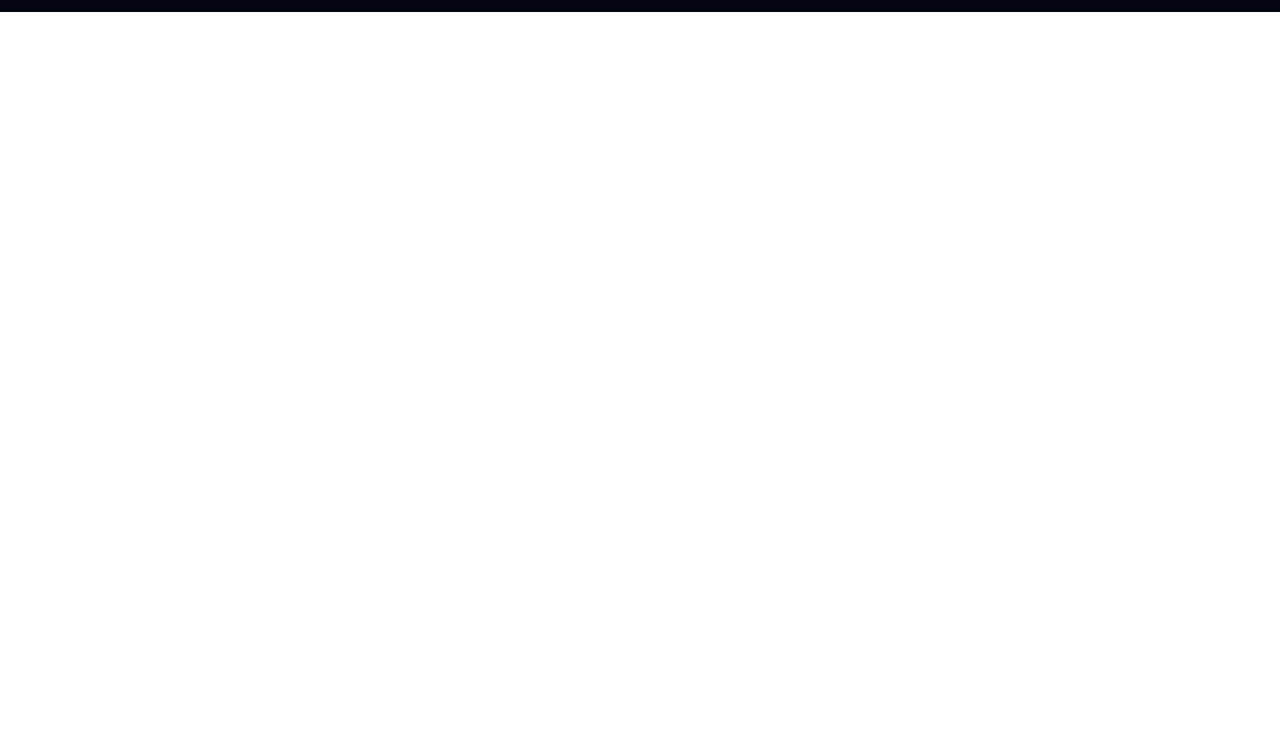
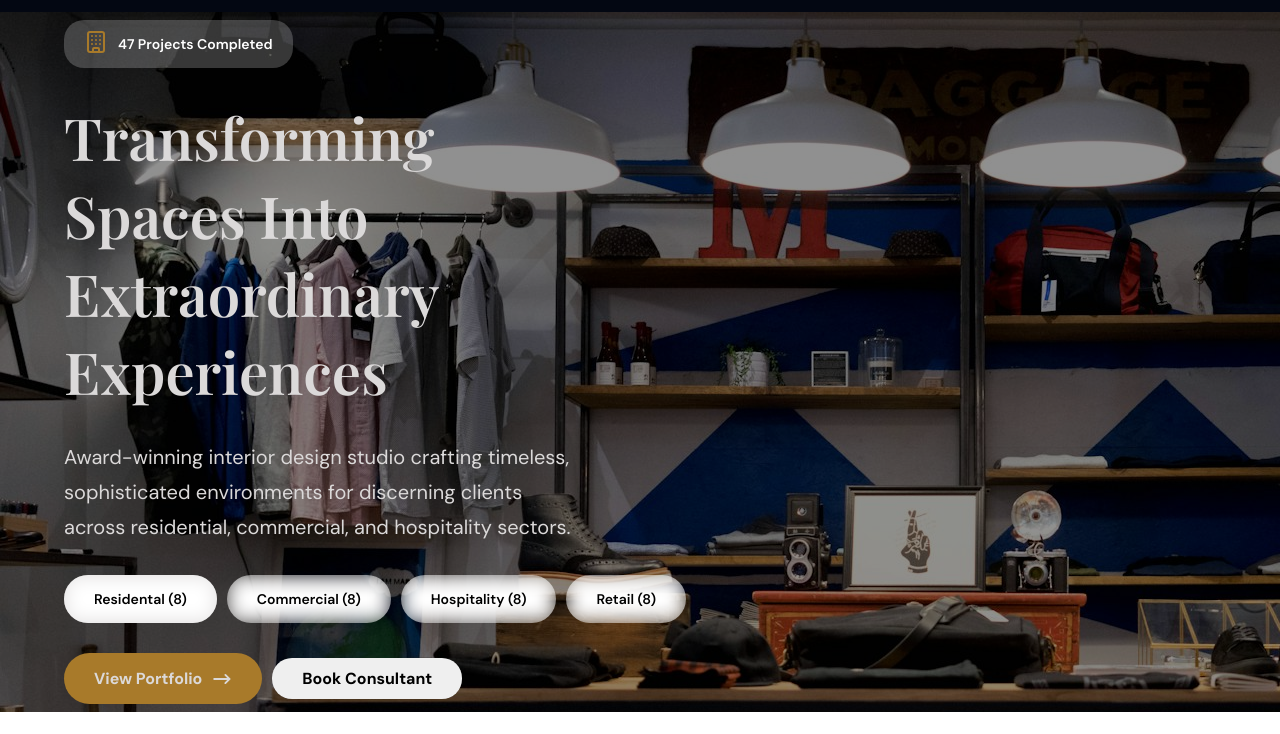
Before and after one commit to kisan2/classProject-ismt, a plain HTML site: page index.html in a window 1280 px wide. Shown: the part 66-800 px from the top of the page. Drawn offline with nearby package versions, Linux system fonts and the light colour scheme; a web font is replaced by a local one.

Commit message:
hero section

```diff
--- a/css/index.css
+++ b/css/index.css
@@ -1,8 +1,10 @@
 @import url('https://fonts.googleapis.com/css2?family=DM+Sans:ital,opsz,wght@0,9..40,100..1000;1,9..40,100..1000&display=swap');
+@import url('https://fonts.googleapis.com/css2?family=Playfair+Display:ital,wght@0,400..900;1,400..900&display=swap');
 :root{
 --pimary-color:#030712;
 --color-white:rgb(219, 217, 217);
 --secondary-color:#A87A2A;
+--font-family: "Playfair Display", serif;
 }
 
 *{
@@ -103,6 +105,158 @@ nav{
     display: none;
 }
 
+
+/* hero section */
+
+.hero{
+    width: 100%;
+        height: 80vh;
+
+    /* background-color: green; */
+    padding: 30px 0px;
+    background-image: url('../resources/background.jpg');
+    position: relative;
+}
+
+.hero::after{
+    height: 100%;
+    width: 100%;
+    contain: "";
+    content: "";
+    position: absolute;
+    top: 0px;
+    left: 0px;
+    background-color: rgba(0, 0, 0, 0.434);
+}
+.hero_top{
+    display: flex;
+    gap: 10px;
+    align-items: center;
+    color: white;
+    background-color: rgba(255, 255, 255, 0.213);
+    width: fit-content;
+    border-radius: 20px;
+    padding: 10px 20px;
+    text-transform: capitalize;
+    font-weight: 600;
+    font-size: 14px;
+
+}
+.hero_top svg{
+    color: var(--secondary-color) !important;
+}
+.hero_body{
+    width: 90%;
+    height: 100%;
+    margin: 0px auto;
+    display: flex;
+    flex-direction: column;
+    justify-content: center;
+    gap: 30px;
+    position: relative;
+    z-index: 1;
+}
+.hero_title{
+    font-family: var(--font-family);
+    font-size: 58px;
+    font-weight: 600;
+    width: 40%;
+    color: var(--color-white);
+}
+
+.hero_description{
+    width: 45%;
+    font-weight: 400;
+    font-size: 20px;
+    line-height: 35px;
+    color: var(--color-white);
+}
+
+.hero_cta{
+    display: flex;
+    gap: 10px;
+    align-items: center;
+}
+
+.hero_cta div{
+    padding: 15px 30px;
+    border-radius: 30px;
+    font-size: 14px;
+    font-weight: 600;
+    background-color: transparent;
+    position: relative;
+    overflow: clip;
+}
+.hero_cta div p{
+    position: relative;
+    z-index: 1;
+    margin: 0px;
+    padding: 0px;
+}
+.hero_cta div::after{
+    position: absolute;
+    height: 100%;
+    width: 100%;
+    background-color:white;
+    content: "";
+    top: 0px;
+    left: 0px;
+    contain: "";
+    /* z-index: -1; */
+    filter: blur(10px);
+}
+
+.hero_cta div:first-child{
+    background-color: var(--color-white);
+}
+
+
+
+
+
+
+.hero_button{
+    display: flex;
+    gap: 10px;
+    align-items: center;
+}
+
+.hero_button .second{
+    padding: 10px 30px;
+    border: none;
+    border-radius: 20px;
+    background-color: none;
+    /* background-color: var(--color-white); */
+    backdrop-filter: blur(20px);
+    -webkit-backdrop-filter: blur(20px);
+    font-size: 16px;
+    font-weight: 700;
+
+}
+.hero_button .primary{
+     padding: 15px 30px;
+    border: none;
+    border-radius: 30px;
+    background-color: var(--secondary-color);
+    font-size: 16px;
+    font-weight: 700;
+    color: var(--color-white);
+    text-transform: capitalize;
+    display: flex;
+    align-items: center;
+    gap: 10px;
+}
+
+
+.primary svg{
+    height: 20px !important;
+    width: 20px !important;
+}
+
+
+
+
+
 /* media query */
 
 @media (max-width:480px){
--- a/index.html
+++ b/index.html
@@ -38,5 +38,40 @@
             </div>
         </div>
      </nav>
+
+     <!-- main section -->
+     <main>
+        <!-- hero section -->
+         <div class="hero">
+            <div class="hero_body">
+                <div class="hero_top">
+                    <div>
+                        <svg xmlns="http://www.w3.org/2000/svg" width="24" height="24" viewBox="0 0 24 24"><g fill="none" stroke="currentColor" stroke-linecap="round" stroke-linejoin="round" stroke-width="2"><path d="M12 10h.01M12 14h.01M12 6h.01M16 10h.01M16 14h.01M16 6h.01M8 10h.01M8 14h.01M8 6h.01M9 22v-3a1 1 0 0 1 1-1h4a1 1 0 0 1 1 1v3"/><rect width="16" height="20" x="4" y="2" rx="2"/></g></svg>
+                    </div>
+                    <div>47 Projects completed</div>
+                </div>
+                <div class="hero_title">
+                    Transforming Spaces Into Extraordinary Experiences
+                </div>
+                <div class="hero_description">
+                    Award-winning interior design studio crafting timeless, sophisticated environments for discerning clients across residential, commercial, and hospitality sectors.
+                </div>
+                <div class="hero_cta">
+                    <div><p>Residental (8)</p></div>
+                    <div><p>Commercial (8)</p></div>
+                    <div><p>Hospitality (8)</p></div>
+                    <div><p>Retail (8)</p></div>
+
+                </div>
+                <div class="hero_button">
+                    <button class="primary">view portfolio
+                        <svg xmlns="http://www.w3.org/2000/svg" width="16" height="16" viewBox="0 0 16 16"><path fill="currentColor" fill-rule="evenodd" d="M10.159 10.72a.75.75 0 1 0 1.06 1.06l3.25-3.25L15 8l-.53-.53l-3.25-3.25a.75.75 0 0 0-1.061 1.06l1.97 1.97H1.75a.75.75 0 1 0 0 1.5h10.379z" clip-rule="evenodd"/></svg>
+                    </button>
+                    <button class="second">Book Consultant</button>
+                </div>
+            </div>
+         </div>
+
+     </main>
 </body>
 </html>
```
Also changed, not shown: html/About.html (+1 -1 lines), html/blog.html (+1 -1 lines), html/consultantion.html (+1 -1 lines), html/contact.html (+1 -1 lines), html/portfolio.html (+1 -1 lines), html/pricing.html (+1 -1 lines), html/service.html (+1 -1 lines), resources/background.jpg (added).
